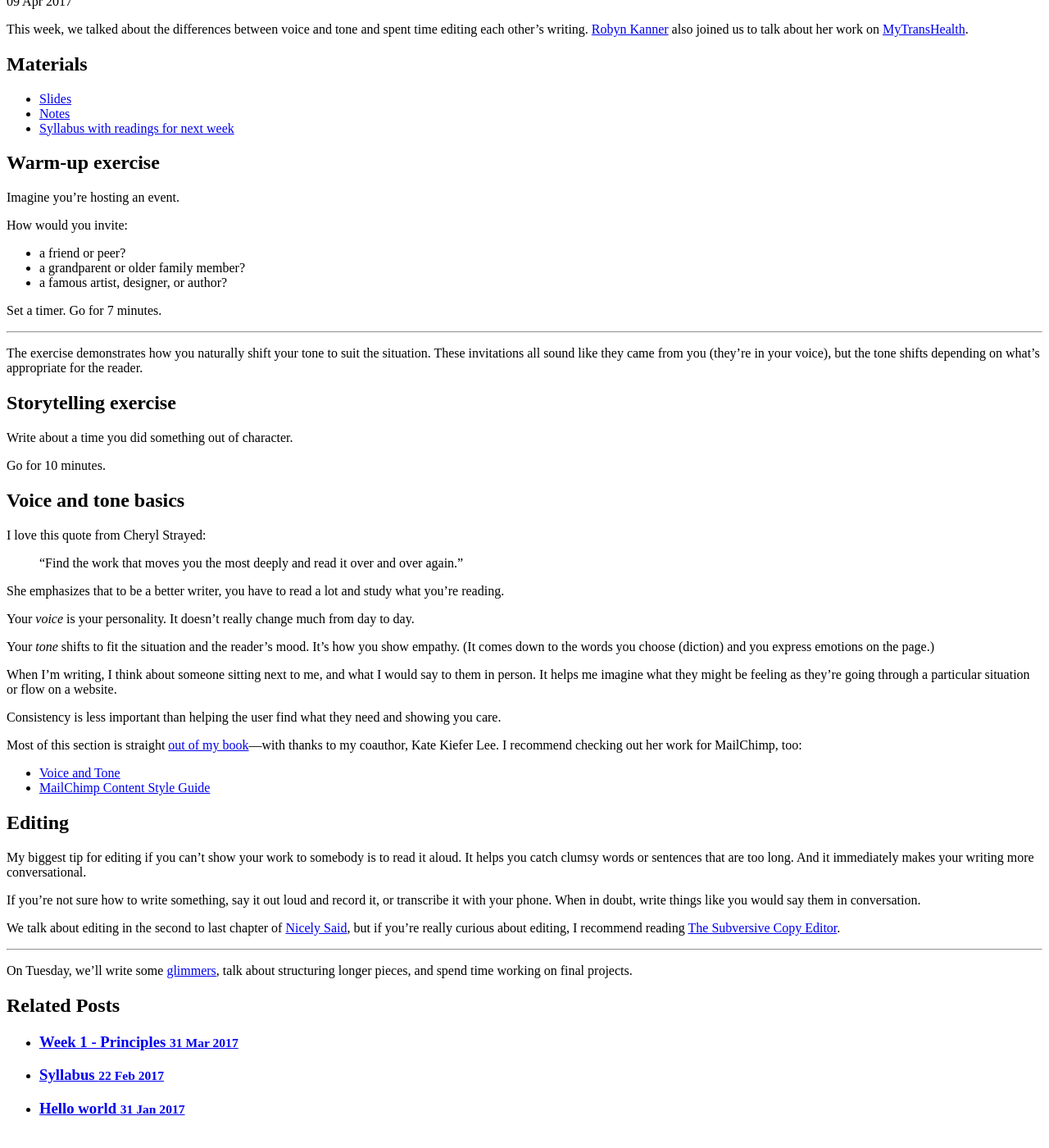
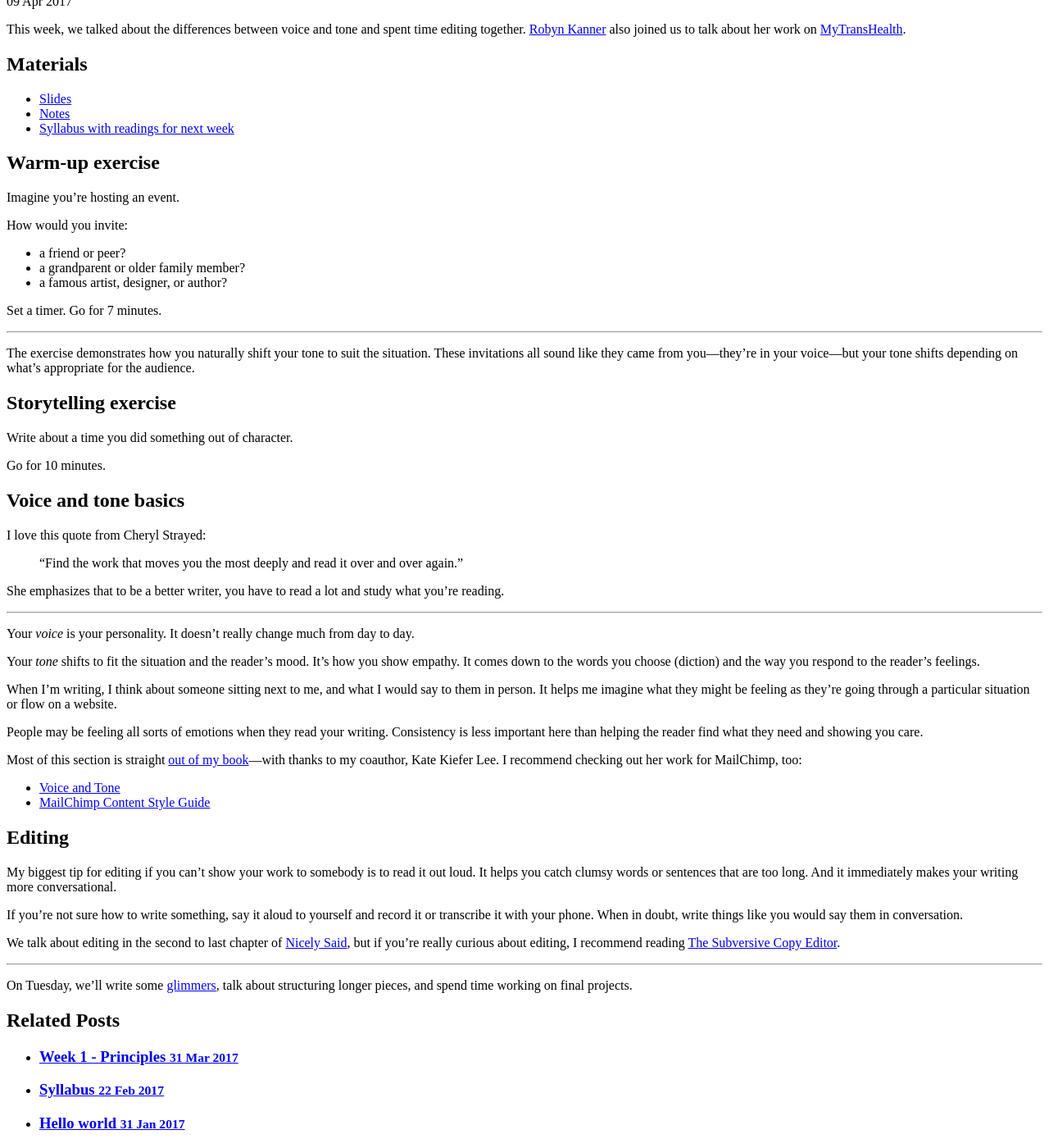
Before and after one commit to nicoleslaw/strategicwriting, a Jekyll site: the page built from _posts/2017-04-09-week-2.md, in a window 1280 px wide and 1400 px high, scrolled down 287 px. Shown: the whole window at 82% size. Built offline with Jekyll 4.4.1, drawn with Linux system fonts in a browser that asks for light colours.

Commit message:
Editing a bit more

```diff
--- a/_posts/2017-04-09-week-2.md
+++ b/_posts/2017-04-09-week-2.md
@@ -3,7 +3,7 @@ layout: post
 title: Week 2 - Voice and tone
 ---
 
-This week, we talked about the differences between voice and tone and spent time editing each other’s writing. [Robyn Kanner](http://robynkanner.com/) also joined us to talk about her work on [MyTransHealth](http://mytranshealth.com).
+This week, we talked about the differences between voice and tone and spent time editing together. [Robyn Kanner](http://robynkanner.com/) also joined us to talk about her work on [MyTransHealth](http://mytranshealth.com).
 
 ## Materials
 
@@ -25,7 +25,7 @@ Set a timer. Go for 7 minutes.
 
 * * *
 
-The exercise demonstrates how you naturally shift your tone to suit the situation. These invitations all sound like they came from you (they’re in your voice), but the tone shifts depending on what’s appropriate for the reader.
+The exercise demonstrates how you naturally shift your tone to suit the situation. These invitations all sound like they came from you—they’re in your voice—but your tone shifts depending on what’s appropriate for the audience.
 
 ## Storytelling exercise
 
@@ -41,13 +41,15 @@ I love this quote from Cheryl Strayed:
 
 She emphasizes that to be a better writer, you have to read a lot and study what you’re reading.
 
+* * *
+
 Your _voice_ is your personality. It doesn’t really change much from day to day.
 
-Your _tone_ shifts to fit the situation and the reader’s mood. It’s how you show empathy. (It comes down to the words you choose (diction) and you express emotions on the page.)
+Your _tone_ shifts to fit the situation and the reader’s mood. It’s how you show empathy. It comes down to the words you choose (diction) and the way you respond to the reader’s feelings.
 
 When I’m writing, I think about someone sitting next to me, and what I would say to them in person. It helps me imagine what they might be feeling as they’re going through a particular situation or flow on a website.
 
-Consistency is less important than helping the user find what they need and showing you care.
+People may be feeling all sorts of emotions when they read your writing. Consistency is less important here than helping the reader find what they need and showing you care.
 
 Most of this section is straight [out of my book](http://nicelysaid.co)—with thanks to my coauthor, Kate Kiefer Lee. I recommend checking out her work for MailChimp, too:
 
@@ -56,9 +58,9 @@ Most of this section is straight [out of my book](http://nicelysaid.co)—with t
 
 ## Editing
 
-My biggest tip for editing if you can’t show your work to somebody is to read it aloud. It helps you catch clumsy words or sentences that are too long. And it immediately makes your writing more conversational.
+My biggest tip for editing if you can’t show your work to somebody is to read it out loud. It helps you catch clumsy words or sentences that are too long. And it immediately makes your writing more conversational.
 
-If you’re not sure how to write something, say it out loud and record it, or transcribe it with your phone. When in doubt, write things like you would say them in conversation.
+If you’re not sure how to write something, say it aloud to yourself and record it or transcribe it with your phone. When in doubt, write things like you would say them in conversation.
 
 We talk about editing in the second to last chapter of [Nicely Said](http://nicelysaid.co), but if you’re really curious about editing, I recommend reading [The Subversive Copy Editor](http://www.amazon.com/The-Subversive-Copy-Editor-Relationships/dp/0226734250/).
 
```
